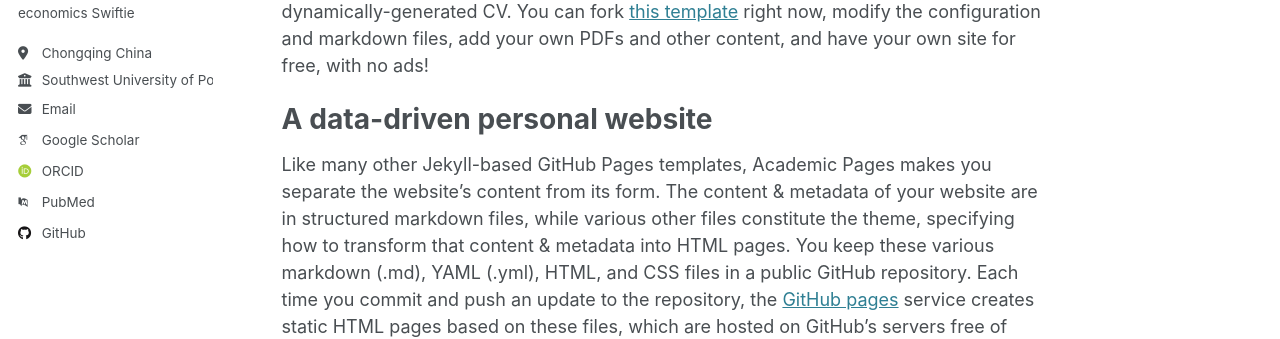
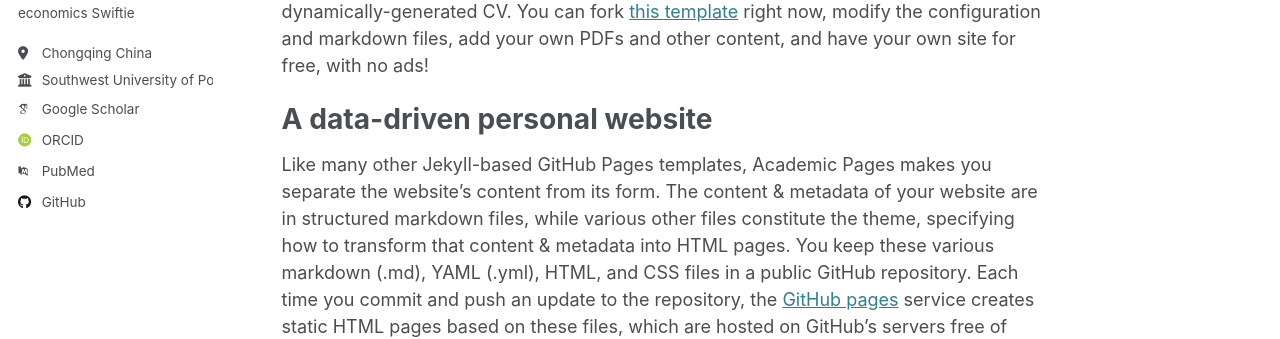
Before and after one commit to oudongjie2001/oudongjie2001.github.io, a Jekyll site: the page built from _pages/about.md, in a window 1280 px wide. Shown: the part 340-679 px from the top of the page. Built offline with Jekyll 4.4.1, drawn with Linux system fonts in a browser that asks for light colours; some web fonts are replaced.

Commit message:
Update _config.yml

```diff
--- a/_config.yml
+++ b/_config.yml
@@ -30,7 +30,7 @@ Swiftie"
   location         : "Chongqing China"
   employer         : "Southwest University of Political Science and Law"
   uri              : # URL
-  email            : "oudongjie2001@qq.com"
+  oudongjie2001@qq.com            : "oudongjie2001@qq.com"
 
   # Academic websites
   arxiv            : # URL - Update with the correct link to your profile
```
